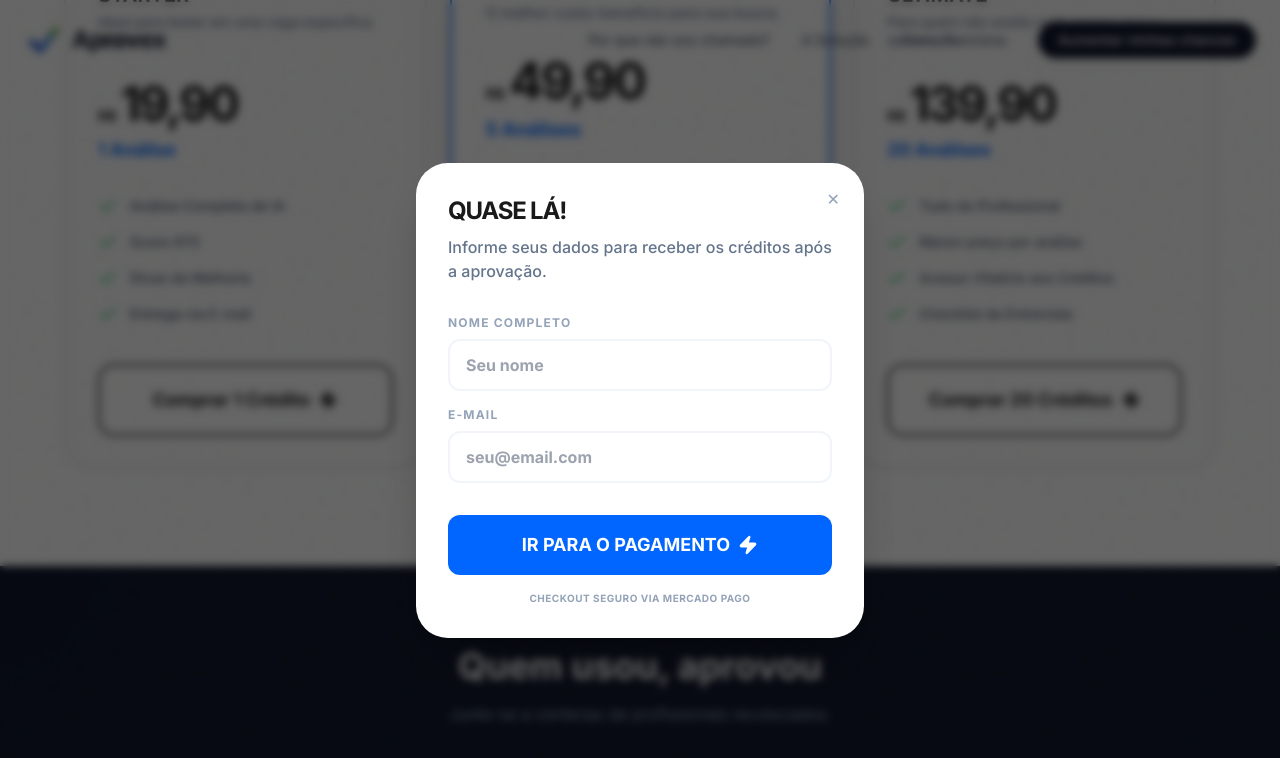
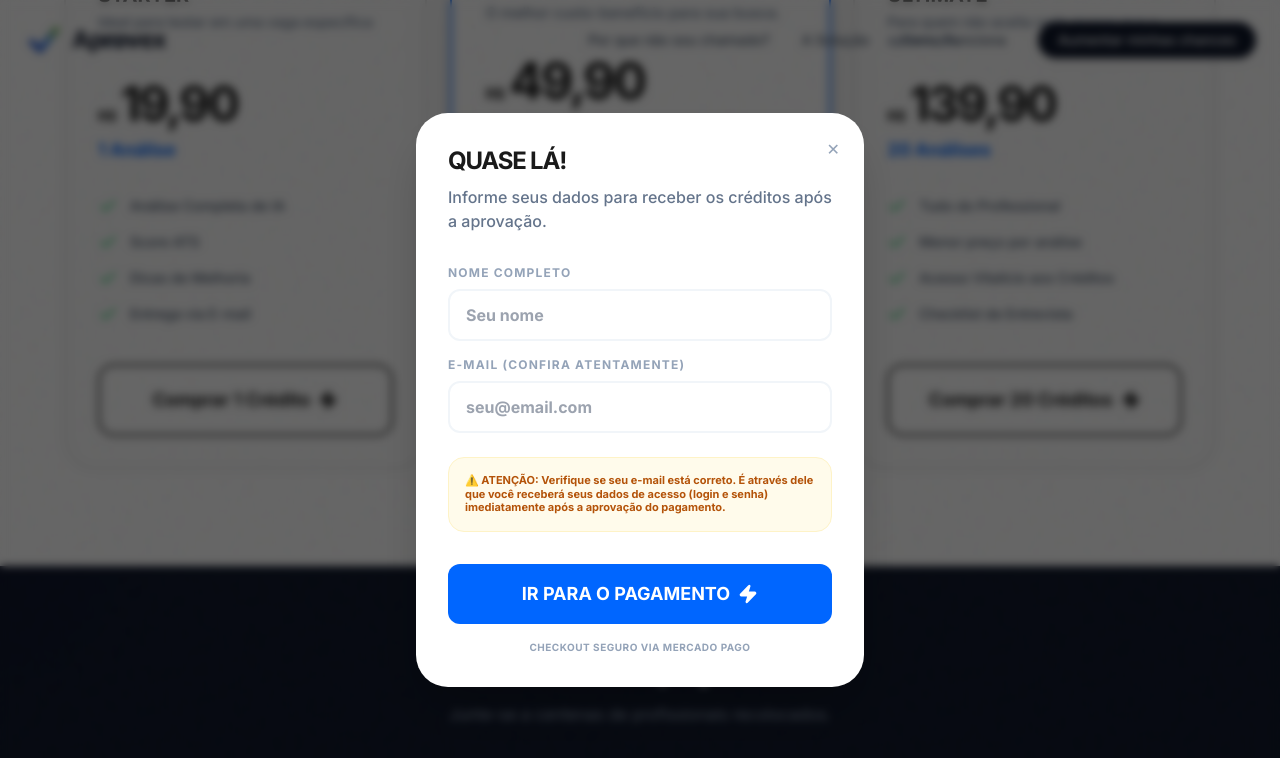
Before and after one commit to DRibeiro81/VTRZ_APROVX, a React (Vite) app: page / in a window 1280 px wide. Both pictures are taken after a click on the button "Comprar 1 Crédito". Shown: the part 4724-5482 px from the top of the page. Built offline with nearby package versions, Linux system fonts and the light colour scheme.

Commit message:
Checkout: Adicionar aviso crítico sobre conferência de e-mail e recebimento de senha

```diff
--- a/components/PricingSection.tsx
+++ b/components/PricingSection.tsx
@@ -291,7 +291,7 @@ const PricingSection: React.FC = () => {
               <h3 className="text-2xl font-black text-aprovex-graphite mb-2 uppercase tracking-tighter">Quase lá!</h3>
               <p className="text-slate-500 mb-8 font-medium">Informe seus dados para receber os créditos após a aprovação.</p>
 
-              <div className="space-y-4 mb-8">
+              <div className="space-y-4 mb-6">
                 <div>
                   <label className="block text-xs font-black text-slate-400 uppercase tracking-widest mb-2">Nome Completo</label>
                   <input
@@ -303,7 +303,7 @@ const PricingSection: React.FC = () => {
                   />
                 </div>
                 <div>
-                  <label className="block text-xs font-black text-slate-400 uppercase tracking-widest mb-2">E-mail</label>
+                  <label className="block text-xs font-black text-slate-400 uppercase tracking-widest mb-2">E-mail (Confira atentamente)</label>
                   <input
                     type="email"
                     placeholder="seu@email.com"
@@ -312,6 +312,12 @@ const PricingSection: React.FC = () => {
                     onChange={(e) => setUserData({...userData, email: e.target.value})}
                   />
                 </div>
+              </div>
+
+              <div className="bg-amber-50 p-4 rounded-2xl mb-8 border border-amber-100">
+                <p className="text-[11px] text-amber-700 font-bold leading-tight">
+                  ⚠️ ATENÇÃO: Verifique se seu e-mail está correto. É através dele que você receberá seus dados de acesso (login e senha) imediatamente após a aprovação do pagamento.
+                </p>
               </div>
 
               <button
```
